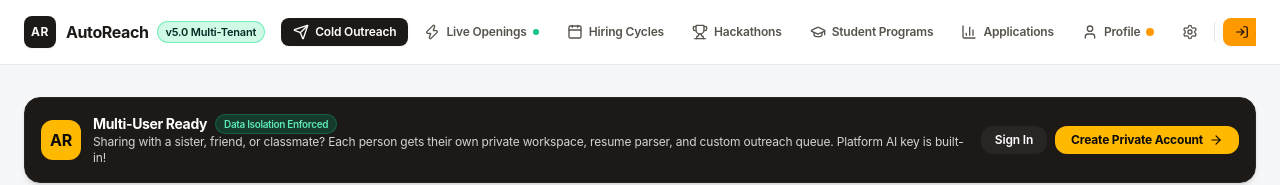
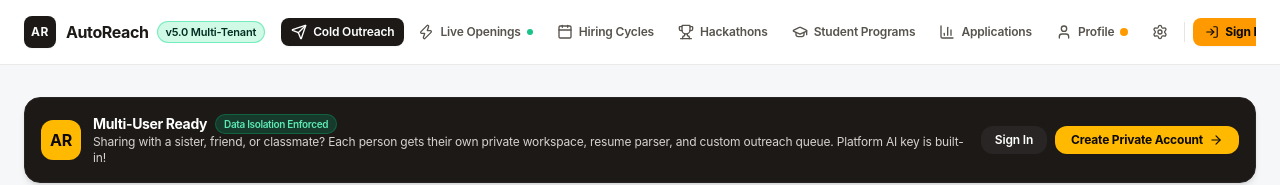
Before and after one commit to enoshkumar17/AutoReach, a React (Vite) app in the folder frontend/: page / in a window 1280 px wide. Shown: the top 185 px of the page. Built offline with nearby package versions, Linux system fonts and the light colour scheme; no server answers.

Commit message:
fix(v5.4): optimize navbar tab spacing & responsive sign-in button

```diff
--- a/frontend/src/components/Navbar.tsx
+++ b/frontend/src/components/Navbar.tsx
@@ -130,7 +130,7 @@ export const Navbar: React.FC<NavbarProps> = ({
                 <button
                   key={item.id}
                   onClick={() => setActiveTab(item.id)}
-                  className={`flex items-center gap-1.5 px-3 py-1.5 rounded-lg text-xs font-semibold transition-all whitespace-nowrap cursor-pointer shrink-0 ${
+                  className={`flex items-center gap-1.5 px-2.5 py-1.5 rounded-lg text-xs font-semibold transition-all whitespace-nowrap cursor-pointer shrink-0 ${
                     isActive
                       ? 'bg-stone-900 text-white shadow-xs'
                       : 'text-stone-600 hover:text-stone-900 hover:bg-stone-100'
@@ -146,7 +146,7 @@ export const Navbar: React.FC<NavbarProps> = ({
             {/* Settings Icon */}
             <button
               onClick={() => setActiveTab('settings')}
-              className={`p-2 rounded-lg text-xs font-semibold transition-all cursor-pointer shrink-0 ml-1 ${
+              className={`p-2 rounded-lg text-xs font-semibold transition-all cursor-pointer shrink-0 ml-0.5 ${
                 activeTab === 'settings'
                   ? 'bg-stone-900 text-white shadow-xs'
                   : 'text-stone-600 hover:text-stone-900 hover:bg-stone-100'
@@ -160,10 +160,10 @@ export const Navbar: React.FC<NavbarProps> = ({
             <div className="h-5 w-px bg-stone-200 mx-1 shrink-0" />
 
             {user ? (
-              <div className="flex items-center gap-2 shrink-0">
+              <div className="flex items-center gap-1.5 shrink-0">
                 <button
                   onClick={() => setActiveTab('profile')}
-                  className="flex items-center gap-2 pl-1 pr-3 py-1 bg-stone-100 hover:bg-stone-200/90 rounded-full border border-stone-200 text-xs font-semibold text-stone-900 transition-all cursor-pointer shadow-2xs shrink-0"
+                  className="flex items-center gap-2 pl-1 pr-2.5 py-1 bg-stone-100 hover:bg-stone-200/90 rounded-full border border-stone-200 text-xs font-semibold text-stone-900 transition-all cursor-pointer shadow-2xs shrink-0"
                   title={`Logged in as ${user.name} (${user.email})`}
                 >
                   <div className="h-6 w-6 rounded-full bg-stone-900 text-amber-300 flex items-center justify-center text-[11px] font-bold uppercase shrink-0">
@@ -189,7 +189,7 @@ export const Navbar: React.FC<NavbarProps> = ({
                 className="flex items-center gap-1.5 px-3 py-1.5 bg-amber-500 hover:bg-amber-600 text-stone-950 font-bold text-xs rounded-lg shadow-xs transition-all cursor-pointer shrink-0"
               >
                 <LogIn className="h-3.5 w-3.5" />
-                <span>Sign In / Register</span>
+                <span>Sign In <span className="hidden xl:inline">/ Register</span></span>
               </button>
             )}
           </nav>
```
